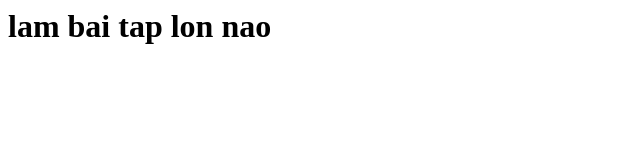
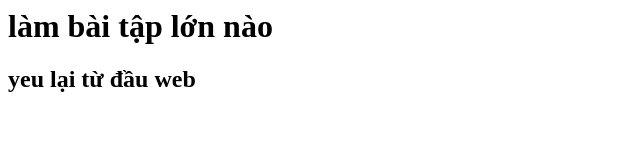
Before and after one commit to nghiachutuan68/BTL-WEB, a plain HTML site: page index.html in a window 1280 px wide. Shown: the whole page, without its empty margins (0-640 px from the left). Drawn offline with Linux system fonts and the light colour scheme.

```diff
--- a/index.html
+++ b/index.html
@@ -1 +1,2 @@
-<h1>lam bai tap lon nao</h1>
+<h1>làm bài tập lớn nào</h1>
+<h2>yeu lại từ đầu web</h2>
```
Also changed, not shown: about.html (added, +2 -0 lines).
